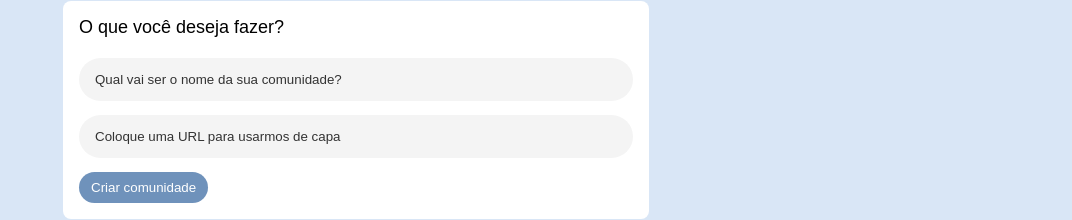
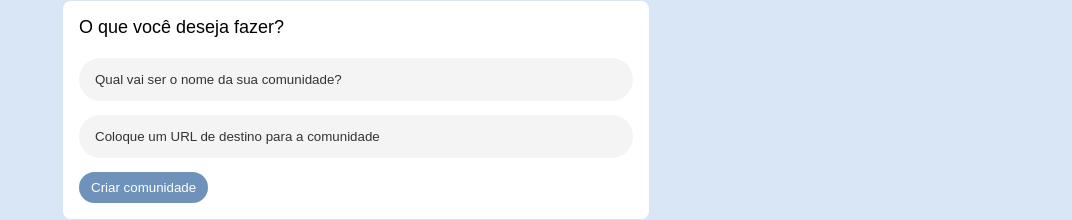
Before and after one commit to VictorMacabu/alurakut, a Next.js app: page / in a window 1280 px wide. Shown: the part 2686-2906 px from the top of the page, without its empty margins (208-1280 px from the left). Built offline with nearby package versions, Linux system fonts and the light colour scheme.

Commit message:
comunidades.map recebe link da comunidade a ser seguidoe comunidade recebe imagem de capa aleatória

```diff
--- a/pages/index.js
+++ b/pages/index.js
@@ -4,6 +4,12 @@ import Box from '../src/components/Box'
 import { AlurakutMenu, AlurakutProfileSidebarMenuDefault, OrkutNostalgicIconSet } from '../src/lib/AlurakutCommons';
 import { ProfileRelationsBoxWrapper } from '../src/components/ProfileRelations';
 import React from 'react';
+
+function rand(min, max) { // randomiza a img da nova comunidade
+  min = Math.ceil(min);   // min = 0
+  max = Math.floor(max);  // max = 9999
+  return Math.floor(Math.random() * (max - min + 1)) + min;
+}
 
 function ProfileSidebar(propriedades) {
   console.log(propriedades);
@@ -30,7 +36,8 @@ export default function Home() {
 
     id: 454678465,
     title: 'Eu odeio acordar cedo',
-    image: 'https://alurakut.vercel.app/capa-comunidade-01.jpg'
+    image: 'https://alurakut.vercel.app/capa-comunidade-01.jpg',//gerador de img http://picsum.photos/300/300?7234324
+    urlDestino:''
     //objeto da comunidade inicial
   }]);
   const pessoasFavoritas = [
@@ -73,7 +80,8 @@ export default function Home() {
                 const comunidade = {
                   id: new Date().toISOString(),
                   title: dadosDoForm.get('title'),
-                  image: dadosDoForm.get('image'),
+                  image: `http://picsum.photos/300/300?${rand(0,9999)}`,
+                  urlDestino: dadosDoForm.get('urlDestino'),
                 }
                 const comunidadesAtualizadas = [...comunidades, comunidade];
                 setComunidades(comunidadesAtualizadas)
@@ -88,9 +96,9 @@ export default function Home() {
                 </div>
                 <div>
                   <input
-                    placeholder="Coloque uma URL para usarmos de capa"
-                    name="image"
-                    aria-label="Coloque uma URL para usarmos de capa"
+                    placeholder="Coloque um URL de destino para a comunidade"
+                    name="urlDestino"
+                    aria-label="Coloque um URL de destino para a comunidade"
                   />
                 </div>
 
@@ -102,7 +110,7 @@ export default function Home() {
         </div>
         {/*fim da area do meio da pagina/ area do bem vindo */}
 
-
+              {/*inicio do terceiro grid/ area amigos e comunidades*/}
         <div className="profileRelationsArea" style={{ gridArea: 'profileRelationsArea' }}>
           <div>
             <ProfileRelationsBoxWrapper>
@@ -134,7 +142,7 @@ export default function Home() {
                 {comunidades.map((itemAtual) => {
                   return (
                     <li key={itemAtual.id}>
-                      <a href={`/users/${itemAtual.title}`} key={itemAtual.id}>
+                      <a href={itemAtual.urlDestino} key={itemAtual.id}>
                         <img src={itemAtual.image} />
                         <span>{itemAtual.title}</span>
                       </a>
```
